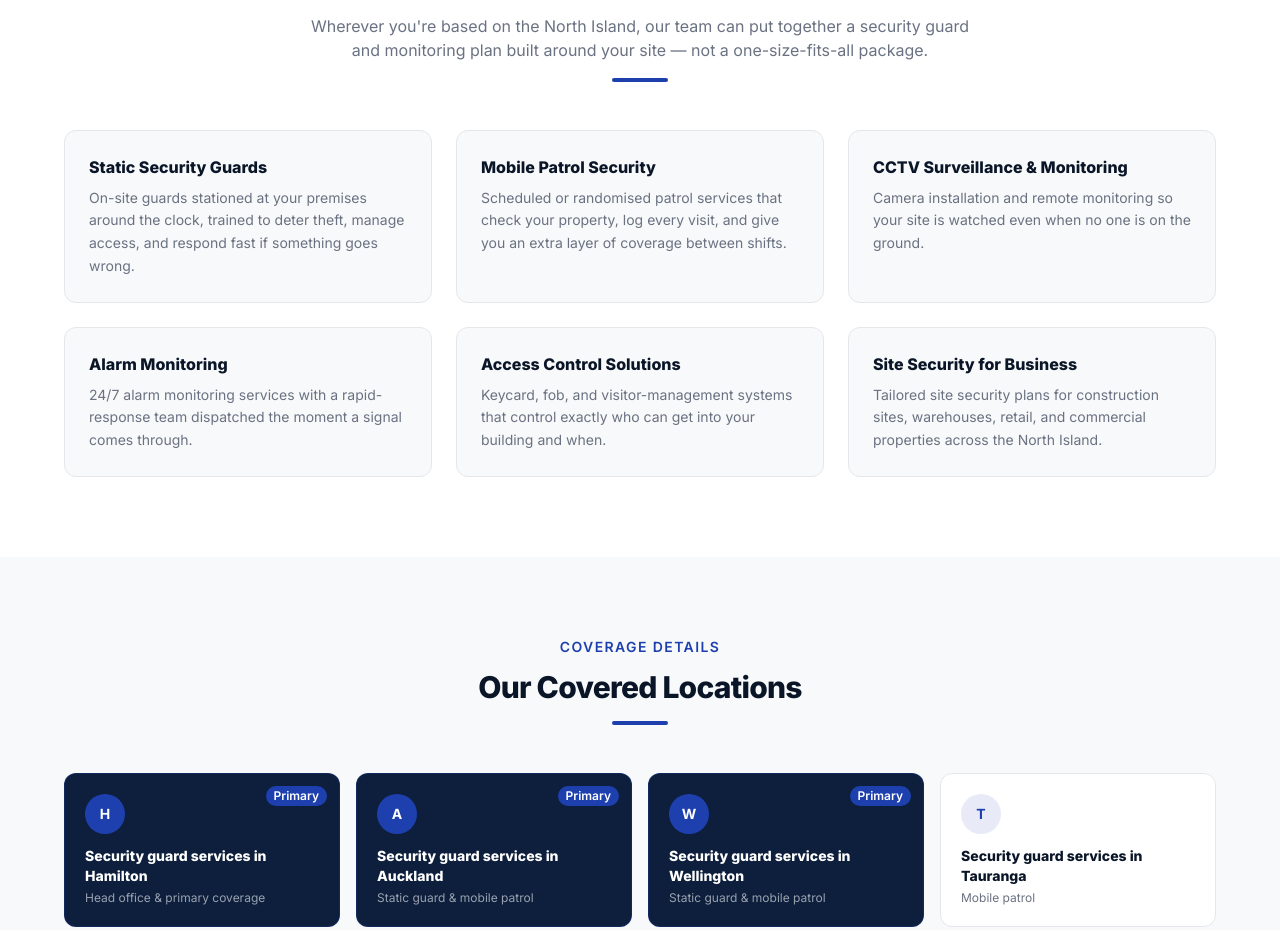
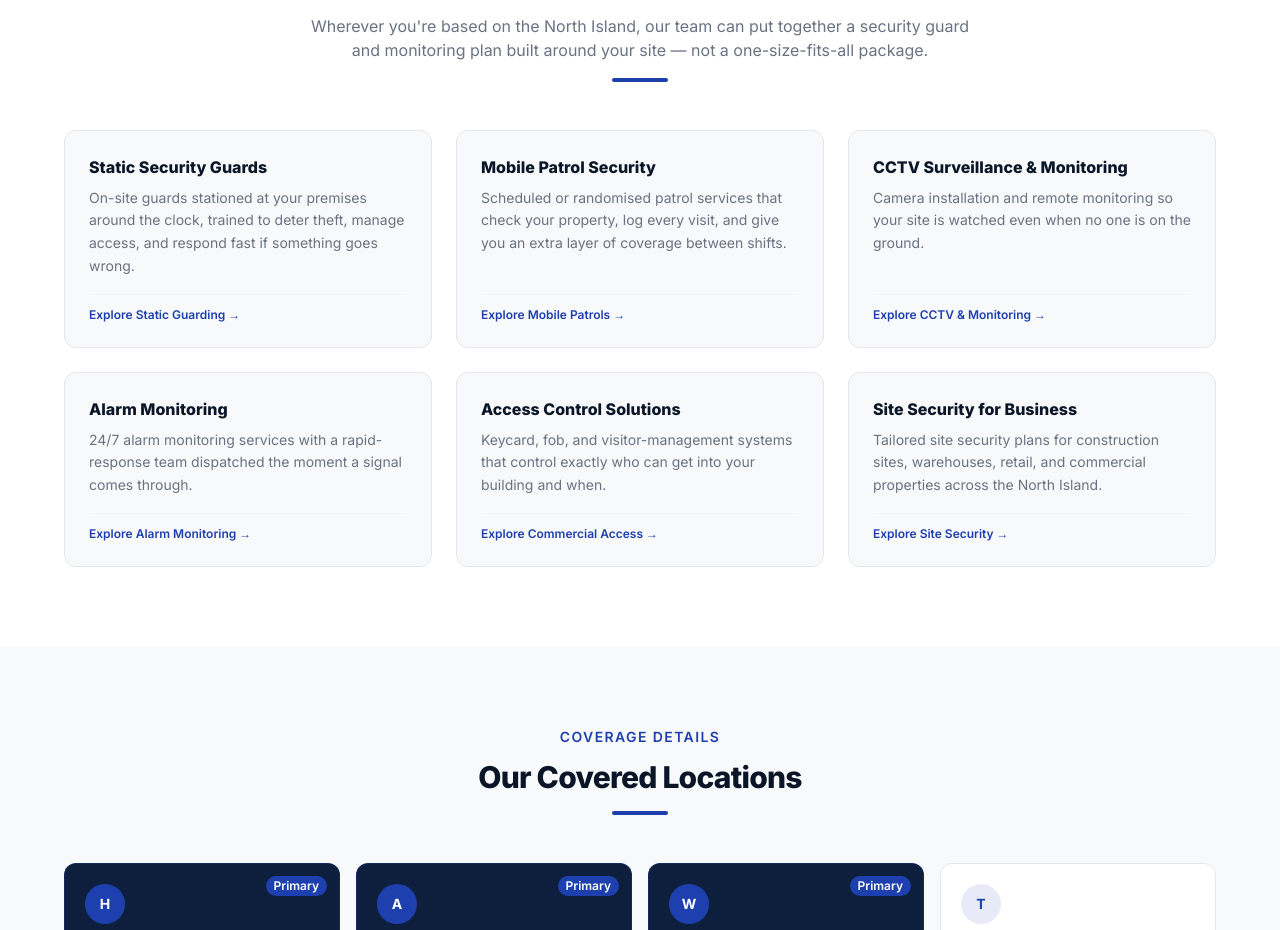
Before and after one commit to zedlabs-studio/atlassecurity-website, a Next.js app: page /service-area in a window 1280 px wide. Shown: the part 1980-2910 px from the top of the page. Built offline with nearby package versions, Linux system fonts and the light colour scheme; no server answers.

Commit message:
SEO: Day 5 final on-page content quality pass

```diff
--- a/src/app/(site)/about/AboutPageClient.tsx
+++ b/src/app/(site)/about/AboutPageClient.tsx
@@ -128,12 +128,10 @@ export default function AboutPageClient() {
               </p>
               <p className="text-gray-500 leading-relaxed mb-4">
                 As a proudly NZ owned and operated business, we understand the local landscape — the people,
-                the communities, and the unique challenges that NZ businesses face. Every guard we deploy is
-                locally trained, licensed, and background checked.
+                the communities, and the unique challenges that NZ businesses face. Every security officer we deploy holds a valid Certificate of Approval (COA) issued under the Private Security Personnel and Private Investigators Act 2010.
               </p>
               <p className="text-gray-500 leading-relaxed">
-                Today, Atlas Security has earned the trust of 50+ businesses across New Zealand, from Hamilton retail
-                stores to Wellington construction sites. Our growth is built on one thing: results that speak for themselves.
+                Today, Atlas Security protects commercial buildings, retail precincts, and construction sites across Auckland, Hamilton, and Wellington. Learn more about our <Link href="/services/static-guard" className="text-[#1e40af] font-semibold underline">static guard services</Link>, <Link href="/services/mobile-patrolling" className="text-[#1e40af] font-semibold underline">mobile patrols</Link>, and <Link href="/services/alarm-monitoring" className="text-[#1e40af] font-semibold underline">24/7 alarm monitoring</Link>.
               </p>
             </motion.div>
 
--- a/src/app/(site)/service-area/ServiceAreaPageClient.tsx
+++ b/src/app/(site)/service-area/ServiceAreaPageClient.tsx
@@ -301,9 +301,19 @@ export default function ServiceAreaPageClient() {
           >
             {CORE_SERVICES.map((service, i) => (
               <motion.div key={i} variants={fadeUp}
-                className="bg-[#f8f9fa] border border-gray-200 rounded-xl p-6 hover:border-[#1e40af]/40 hover:bg-white hover:shadow-md transition-all duration-300">
-                <h3 className="font-extrabold text-[#0a1628] text-base mb-2">{service.title}</h3>
-                <p className="text-gray-500 text-sm leading-relaxed">{service.copy}</p>
+                className="bg-[#f8f9fa] border border-gray-200 rounded-xl p-6 hover:border-[#1e40af]/40 hover:bg-white hover:shadow-md transition-all duration-300 flex flex-col justify-between">
+                <div>
+                  <h3 className="font-extrabold text-[#0a1628] text-base mb-2">{service.title}</h3>
+                  <p className="text-gray-500 text-sm leading-relaxed mb-4">{service.copy}</p>
+                </div>
+                <div className="pt-3 border-t border-gray-100 text-xs">
+                  {i === 0 && <Link href="/services/static-guard" className="text-[#1e40af] font-semibold hover:underline">Explore Static Guarding →</Link>}
+                  {i === 1 && <Link href="/services/mobile-patrolling" className="text-[#1e40af] font-semibold hover:underline">Explore Mobile Patrols →</Link>}
+                  {i === 2 && <Link href="/services/alarm-monitoring" className="text-[#1e40af] font-semibold hover:underline">Explore CCTV & Monitoring →</Link>}
+                  {i === 3 && <Link href="/services/alarm-monitoring" className="text-[#1e40af] font-semibold hover:underline">Explore Alarm Monitoring →</Link>}
+                  {i === 4 && <Link href="/services/commercial-security" className="text-[#1e40af] font-semibold hover:underline">Explore Commercial Access →</Link>}
+                  {i === 5 && <Link href="/services/construction-site-security" className="text-[#1e40af] font-semibold hover:underline">Explore Site Security →</Link>}
+                </div>
               </motion.div>
             ))}
           </motion.div>
```
